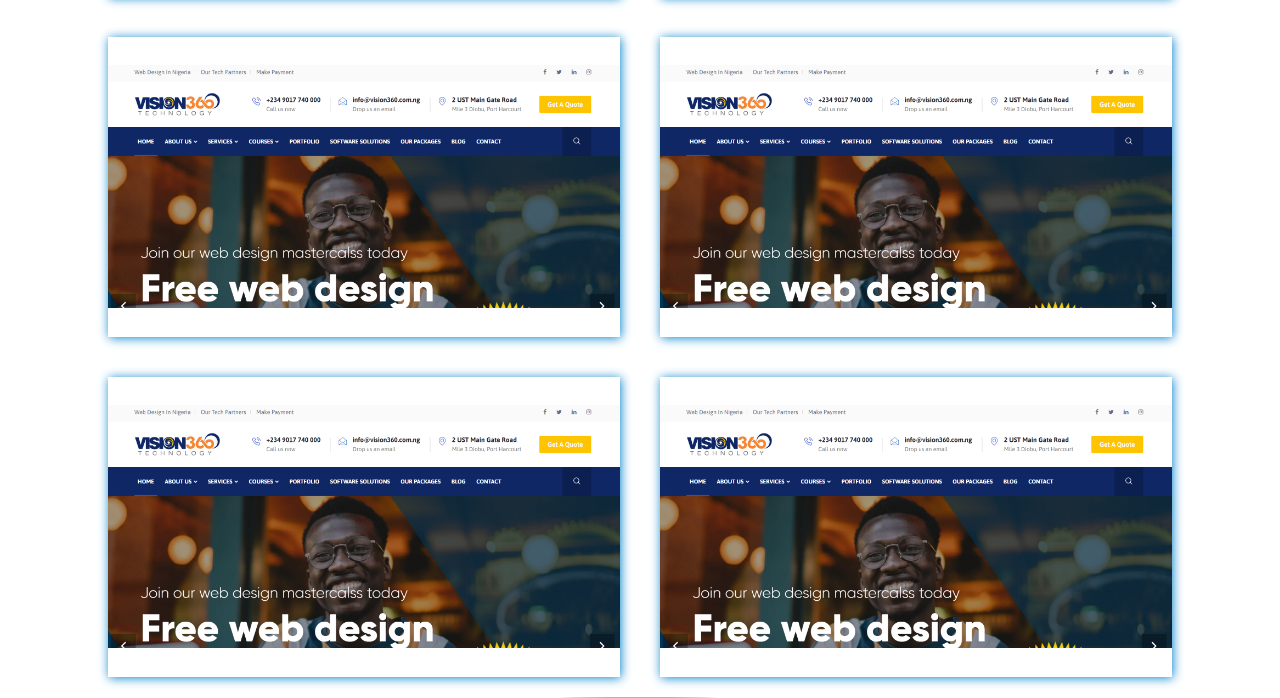
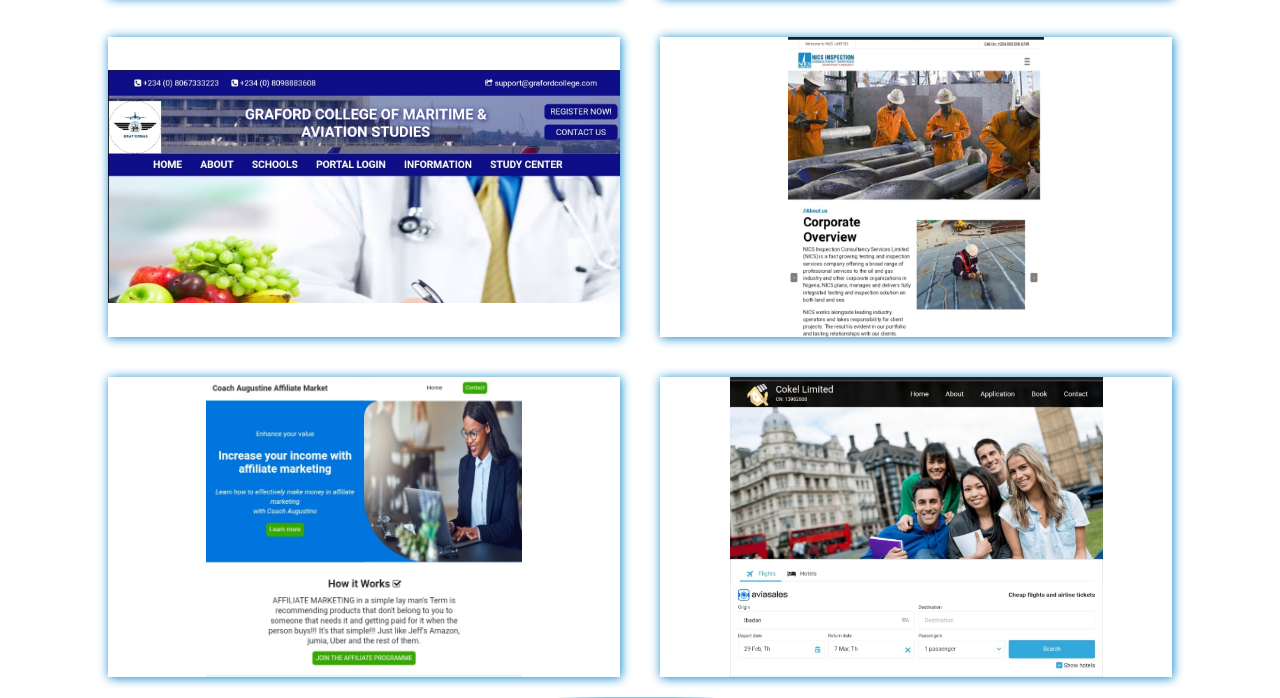
Before and after one commit to Emmzyben/EmmanuelAmadi, a plain HTML site: page index.html in a window 1280 px wide. Shown: the part 2397-3095 px from the top of the page. Drawn offline with Linux system fonts and the light colour scheme.

Commit message:
Update index.html

```diff
--- a/index.html
+++ b/index.html
@@ -199,7 +199,7 @@ hoverElement.addEventListener("mouseout", function() {
             </script>
             </a>
 
-        <a href="https://www.grafordcollege.com/" id="hover5" style="position:relative; background-image: url(files/vison360.png);background-position: center;background-size: contain;background-repeat: no-repeat;">
+        <a href="https://www.grafordcollege.com/" id="hover5" style="position:relative; background-image: url(files/Screenshot_20240222-200225_1.jpg);background-position: center;background-size: contain;background-repeat: no-repeat;">
             <div id="visit5"  class="p">
                 <h3>Graford college</h3>
                 <p>visit → www.grafordcollege.com</p>
@@ -220,7 +220,7 @@ hoverElement.addEventListener("mouseout", function() {
             </a>
 
 
-        <a href="https://nicsconsultlimited.com/" id="hover5" style="position:relative; background-image: url(files/vison360.png);background-position: center;background-size: contain;background-repeat: no-repeat;">
+        <a href="https://nicsconsultlimited.com/" id="hover5" style="position:relative; background-image: url(files/Screenshot_20240222-200328_1.jpg);background-position: center;background-size: contain;background-repeat: no-repeat;">
             <div id="visit5"  class="p">
                 <h3>NICS Consult Limited</h3>
                 <p>visit → https://nicsconsultlimited.com/ </p>
@@ -240,7 +240,7 @@ hoverElement.addEventListener("mouseout", function() {
             </script>
             </a>
 
-        <a href="https://augustineaffiliatemarket.com/" id="hover5" style="position:relative; background-image: url(files/vison360.png);background-position: center;background-size: contain;background-repeat: no-repeat;">
+        <a href="https://augustineaffiliatemarket.com/" id="hover5" style="position:relative; background-image: url(files/Screenshot_20240222-201046_1.jpg);background-position: center;background-size: contain;background-repeat: no-repeat;">
             <div id="visit5"  class="p">
                 <h3>Augustine affiliate market</h3>
                 <p>visit → https://augustineaffiliatemarket.com/ </p>
@@ -261,7 +261,7 @@ hoverElement.addEventListener("mouseout", function() {
             </a>
 
 
-        <a href="https://cokellimited.uk/" id="hover5" style="position:relative; background-image: url(files/vison360.png);background-position: center;background-size: contain;background-repeat: no-repeat;">
+        <a href="https://cokellimited.uk/" id="hover5" style="position:relative; background-image: url(files/Screenshot_20240222-201230_1.jpg);background-position: center;background-size: contain;background-repeat: no-repeat;">
             <div id="visit5"  class="p">
                 <h3>Cokel limited</h3>
                 <p>visit → https://cokellimited.uk/</p>
```
